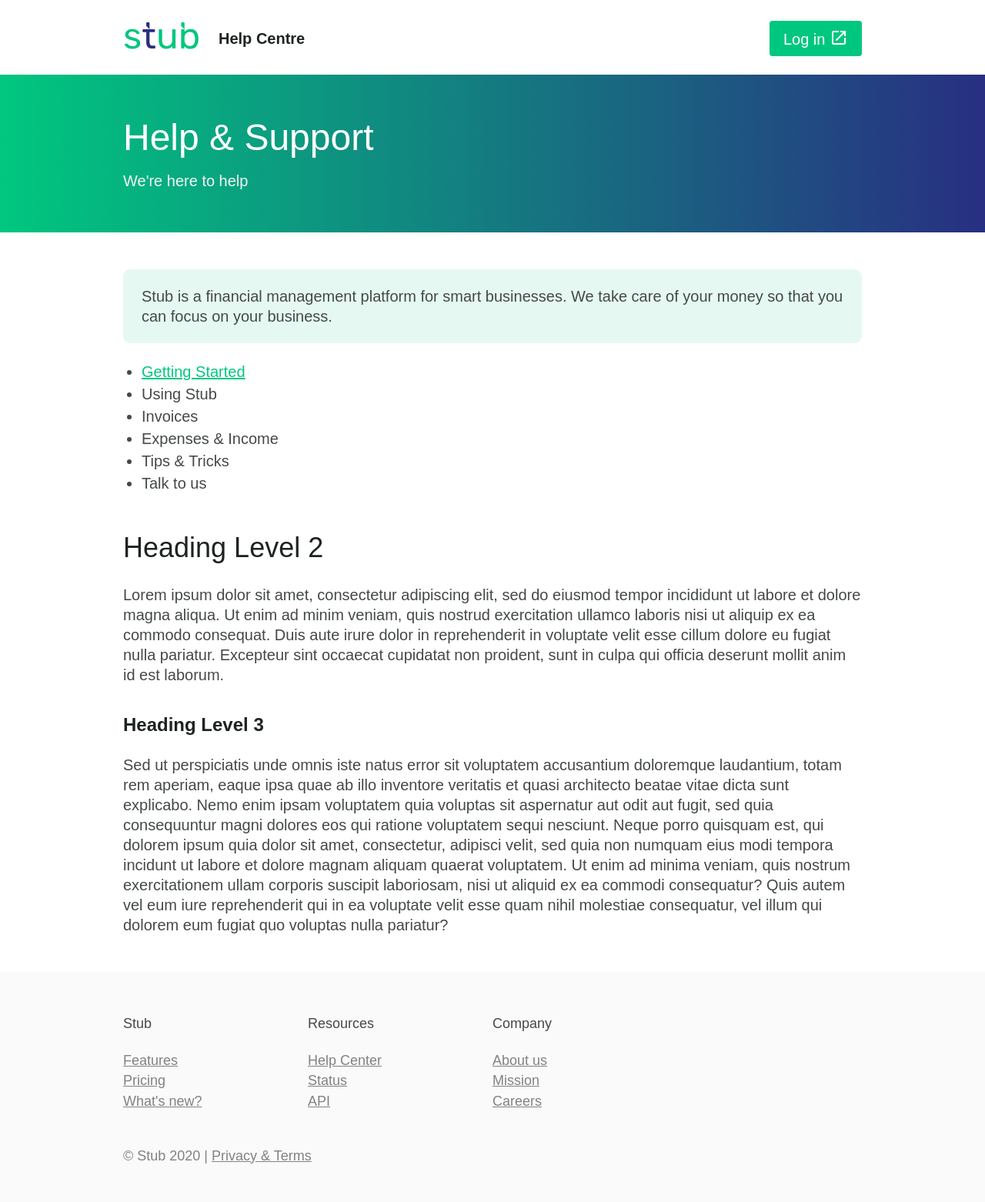
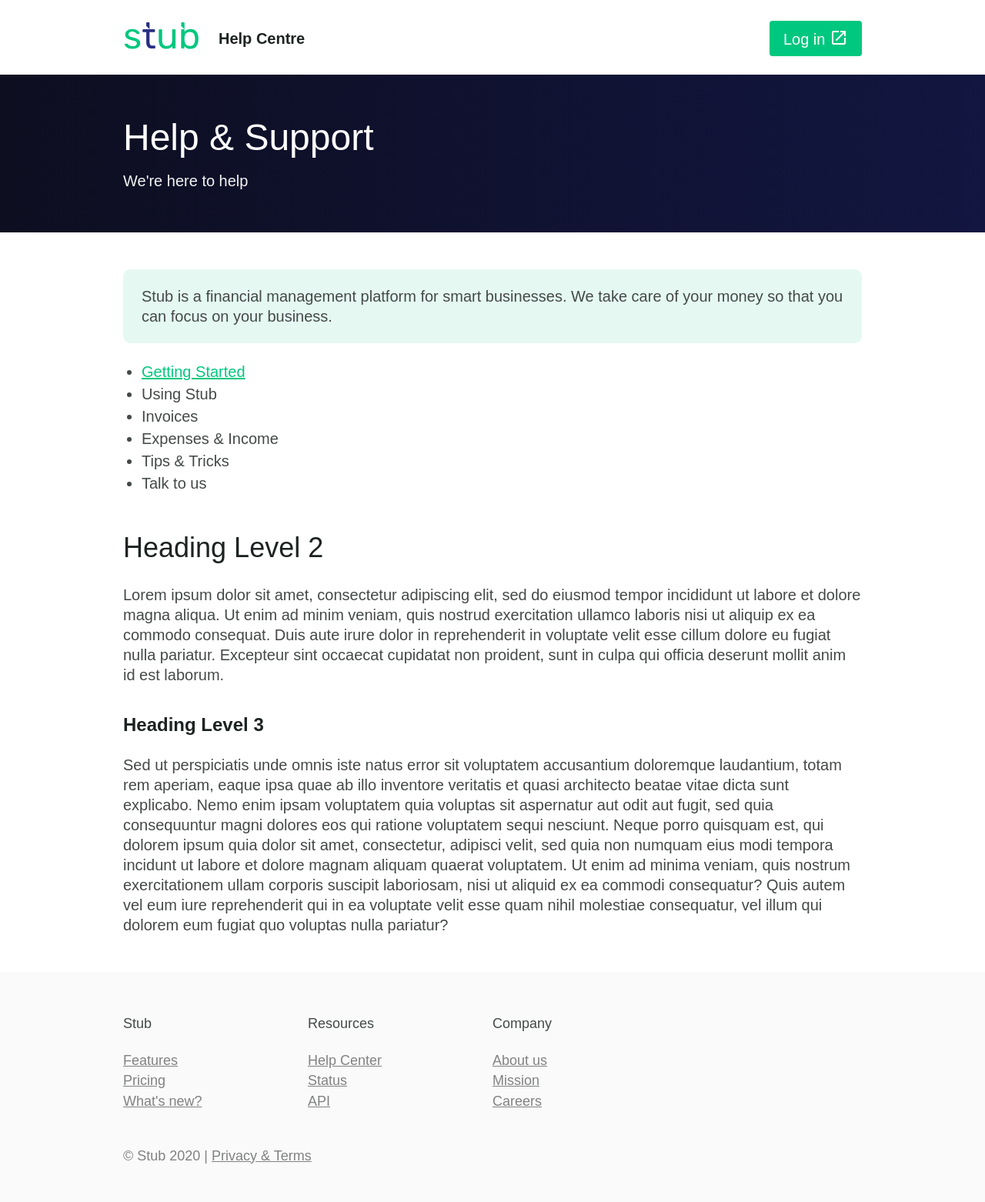
Before and after one commit to stubafrica/support-legacy, a Jekyll site: the page built from index.markdown, in a window 1280 px wide. Shown: the whole page at 77% size. Built offline with Jekyll 4.4.1, drawn with Linux system fonts in a browser that asks for light colours; some web fonts are replaced; comment, search, counter and statistics services are not loaded.

Commit message:
no more microsoft 1995

```diff
--- a/_sass/_layout.scss
+++ b/_sass/_layout.scss
@@ -55,8 +55,8 @@
     background-image:
         linear-gradient(
         to right,
-        #00C77F,
-        #282F82
+        #0D0E20,
+        #121640
         );
     padding: 18px 0;
 
```
